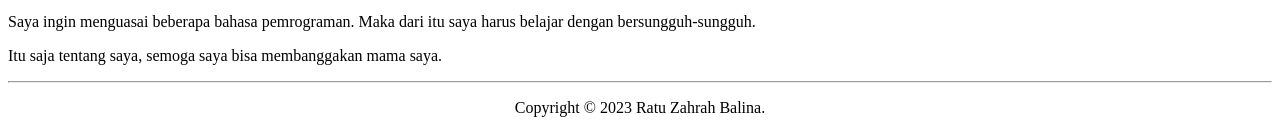
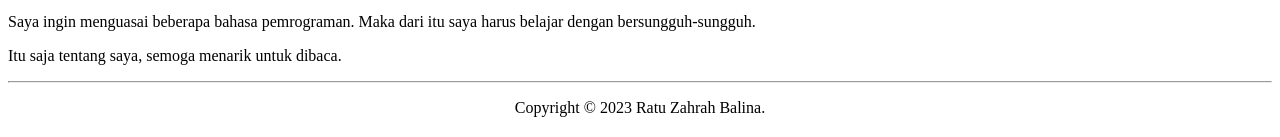
Before and after one commit to Ratuzahrah/HTML, a plain HTML site: page about.html in a window 1280 px wide. Shown: the part 158-295 px from the top of the page. Drawn offline with Linux system fonts and the light colour scheme.

Commit message:
Update about.html

```diff
--- a/about.html
+++ b/about.html
@@ -29,7 +29,7 @@
             Saya ingin menguasai beberapa bahasa pemrograman. Maka dari itu saya harus belajar dengan bersungguh-sungguh.
         </p>
         <p>
-            Itu saja tentang saya, semoga saya bisa membanggakan mama saya.
+            Itu saja tentang saya, semoga menarik untuk dibaca.
         </p>
     </article>
 
```
